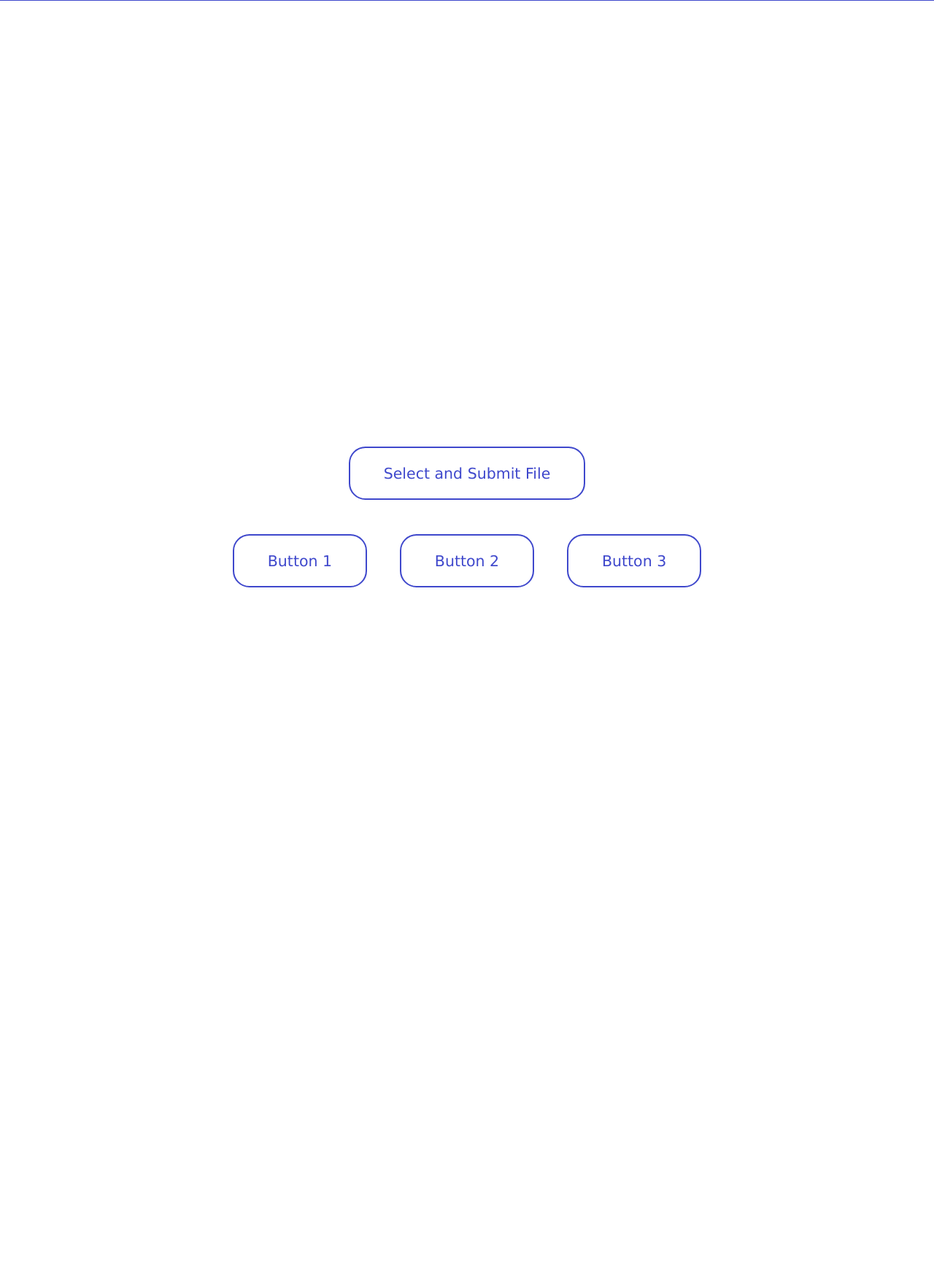
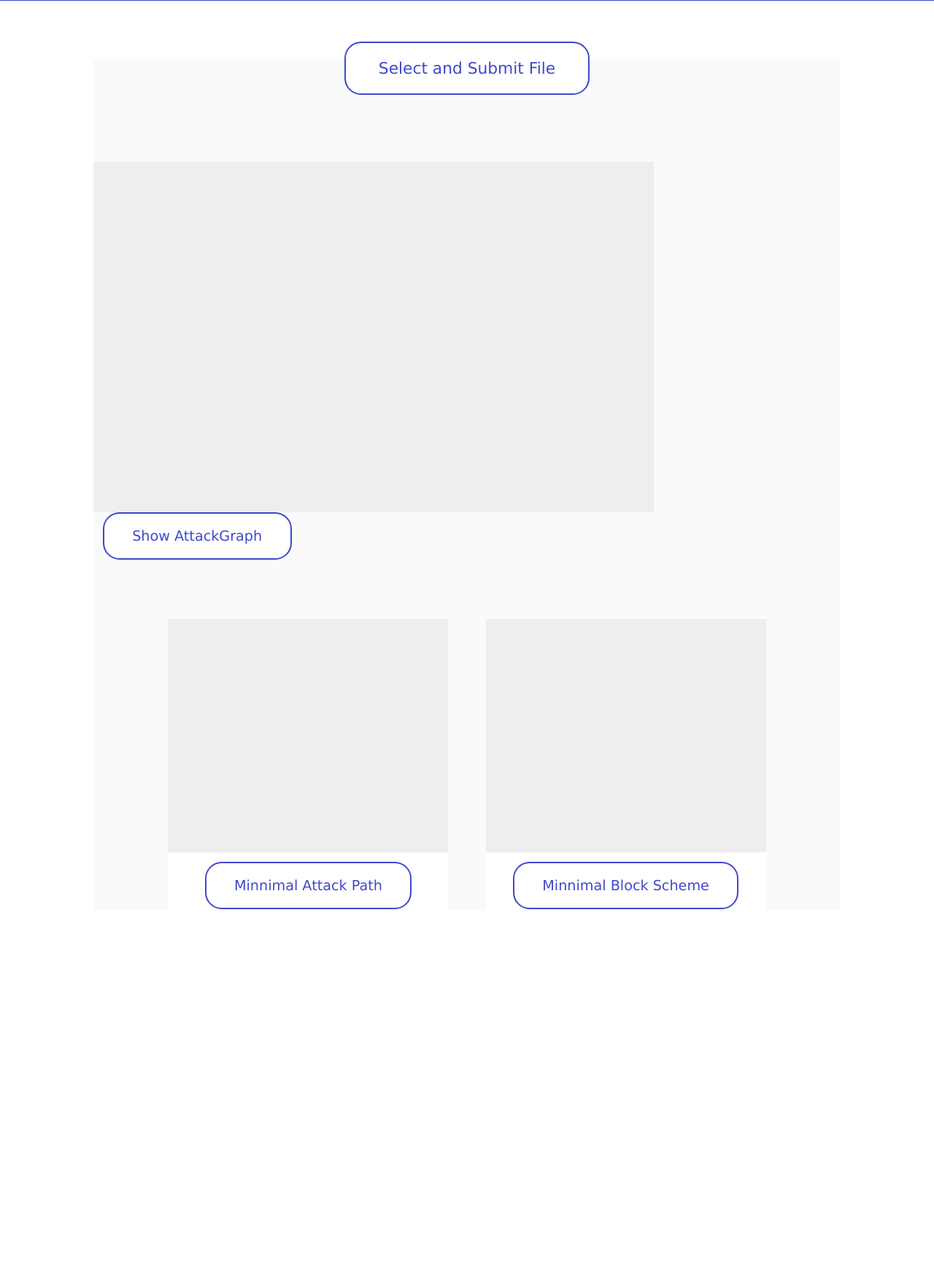
Before and after one commit to jzzcjb/GraphMapper, a Flask app: page /main in a window 1280 px wide. Shown: the part 319-2080 px from the top of the page at 73% size. After the commit the page ends 1565 px from the top, so only its background shows below. Run offline with Flask 3, Linux system fonts and the light colour scheme; some libraries are stand-ins or nearby versions.

Commit message:
modify the page as sjz suggested but still ugly

```diff
--- a/HTML/templates/fronter.html
+++ b/HTML/templates/fronter.html
@@ -7,6 +7,10 @@
         body {
             margin: 0;
             padding: 0;
+            display: flex;
+            flex-direction: column;
+            justify-content: center;
+            align-items: center;
         }
 
         .top {
@@ -41,21 +45,11 @@
             transform: translateX(0%);
         }
 
-        .body {
-            /* margin-top: 80vh; */
-            background-color: white;
-            height: 260vh;
-            display: flex;
-            justify-content: center;
-            align-items: center;
-            flex-direction: column;
-            /* position: relative; */
-        }
-
-        .buttons {
-            margin-top: 80vh;
-            background-color: white;
-            height: 60vh;
+        .bottom {
+            margin-top: 50vh;
+            background-color: rgb(250, 250, 250);
+            height: auto;
+            width: 80vw;
             display: flex;
             justify-content: center;
             align-items: center;
@@ -77,19 +71,11 @@
             font-family:Verdana, Geneva, Tahoma, sans-serif;
         }
 
-        .button-group {
-            display: flex;
-            justify-content: center;
-            align-items: center;
-            margin-top: calc(2vw + 10px);
-            cursor: pointer;
-        }
-
-        .custom-button {
-            padding: calc(1vw + 10px) calc(2vw + 20px);
-            margin: 0 calc(1vw + 10px);
+        .upload-button {
+            padding: 1.7vw 3.5vw;
             border: 2px solid rgb(63, 72, 204);
-            font-size: calc(0.9vw + 9px);
+            font-size: 1.7vw;
+            margin-top: 1vw;
             color: rgb(63, 72, 204);
             border-radius: calc(1vw + 10px);
             background-color: rgb(255, 255, 255);
@@ -98,12 +84,78 @@
             font-family: Verdana, Geneva, Tahoma, sans-serif;
         }
 
-        .image-container {
-            width: 80vw;
-            height: 80vh;
+
+
+
+
+		.pdf-block {
+            margin-top: 10vh;
+        }
+
+        .pdf-container {
+            float:left;
+            width: 60vw;
+            height: 60vh;
+            background-color: #eeeeee;
+        }
+        .pdf-iframe {
+            width: 60vw;
+            height: 60vh;
+        }
+        .pdf-button {
+            float:left;
+            padding: 1.5vw 3vw;
+            border: 2px solid rgb(63, 72, 204);
+            font-size: 1.5vw;
+            margin-left: 1vw;
+            color: rgb(63, 72, 204);
+            border-radius: calc(1vw + 10px);
+            background-color: rgb(255, 255, 255);
+            text-align: center;
+            cursor: pointer;
+            font-family: Verdana, Geneva, Tahoma, sans-serif;
+        }
+
+        .png-block {
+            float:left;
+            width:30vw;
+            margin-left: 2vw;
+            margin-right: 2vw;
+            min-height: 50vh;
+            background-color: #ffffff;
+            display: flex;
+            flex-direction: column;
+            justify-content: center;
+            align-items: center;
+        }
+
+        .png-container {
+            width: 30vw;
+            min-height: 40vh;
+            background-color: #eeeeee;
+            display: flex;
+            flex-direction: column;
+            justify-content: center;
+            align-items: center;
+        }
+        .image-frame{
+            max-height: 60vh;
+            width: auto;
             display: flex;
             justify-content: center;
             align-items: center;
+        }
+        .png-button {
+            padding: 1.5vw 3vw;
+            border: 2px solid rgb(63, 72, 204);
+            font-size: 1.5vw;
+            margin-top: 1vw;
+            color: rgb(63, 72, 204);
+            border-radius: calc(1vw + 10px);
+            background-color: rgb(255, 255, 255);
+            text-align: center;
+            cursor: pointer;
+            font-family: Verdana, Geneva, Tahoma, sans-serif;
         }
     </style>
 </head>
@@ -113,25 +165,38 @@
         <h2 id="subtitle">A Professional and Considerate Security Insurance Pricing System</h2>
 
     </div>
-    <div class="body">
-        <div class="buttons">
-            <!-- <div id="num0"></div> -->
-            <!-- <div id="num1"></div>
-            <div id="num2"></div>
-            <div>balabala</div> -->
-            <form id="upload-form" action="" method="POST" enctype="multipart/form-data">
-                <input type="file" name="file" id="file-input" class="upload-input">
-                <label for="file-input" class="custom-button" style="margin-top: 20vh;">Select and Submit File</label>
-            </form>
-            <div id="message" class="message"></div>
-            <div class="button-group">
+    <div class="bottom">
+		<form id="upload-form" action="" method="POST" enctype="multipart/form-data">
+             <input type="file" name="file" id="file-input" class="upload-input">
+             <label for="file-input" class="upload-button" style="margin-top: 10vh;">Select and Submit File</label>
+        </form>
+        <div id="message" class="message"></div>
+        <div class="pdf-block">
+            <div id = "pdf-container" class="pdf-container"></div>
+            <button id="button1" class="pdf-button">Show AttackGraph</button>
+        </div>
+        <div style="margin-top: 10vh;">
+            <div class="png-block">
+                <div id = "png-container" class="png-container">
+                    <div id="image1-container" class="image-container"></div>
+                </div>
+                <button id="button2" class="png-button">Minnimal Attack Path</button>
+            </div>
+            <div class="png-block">
+                <div id = "png-container" class="png-container">
+                    <div id="image2-container" class="image-container"></div>
+                </div>
+                <button id="button3" class="png-button">Minnimal Block Scheme</button>
+            </div>
+        </div>
+            <!-- <div class="button-group">
                 <button id="button1" class="custom-button">Button 1</button>
                 <button id="button2" class="custom-button">Button 2</button>
                 <button id="button3" class="custom-button">Button 3</button>
-            </div>
-        </div>
-        <div id="image-container" class="image-container"></div> <!-- Add this line -->
+            </div> -->
+        <!-- <div id="image-container" class="image-container"></div> -->
     </div>
+
 
 
     <script src="https://mozilla.github.io/pdf.js/build/pdf.js"></script>
@@ -139,7 +204,7 @@
 
         function displayPDF(filename) {
             document.getElementById('message').textContent = filename;
-            var container = document.getElementById('image-container');
+            var container = document.getElementById('pdf-container');
             container.innerHTML = ''; // Clear previous content
 
             var xhr = new XMLHttpRequest();
@@ -163,8 +228,8 @@
             xhr.responseType = 'arraybuffer';
             xhr.send('filename=' + encodeURIComponent(filename));
         }
-        function displayPNG(imageFilename) {
-            var container = document.getElementById('image-container');
+        function displayPNG(imageContainer, imageFilename) {
+            var container = document.getElementById(imageContainer);
             container.innerHTML = ''; // Clear previous content
 
             var xhr = new XMLHttpRequest();
@@ -174,7 +239,7 @@
                 if (xhr.readyState === 4 && xhr.status === 200) {
                     var img = document.createElement('img');
                     img.src = URL.createObjectURL(xhr.response);
-                    img.className = 'image'; // You may apply any CSS class you need for the image
+                    img.className = 'image-frame'; // You may apply any CSS class you need for the image
                     container.appendChild(img);
                 }
             };
@@ -193,11 +258,11 @@
         });
         button2.addEventListener('click', function() {
             document.getElementById('message').textContent = 'click';
-            displayPNG('graph1.dot');
+            displayPNG('image1-container','graph1.dot');
         });
         button3.addEventListener('click', function() {
             document.getElementById('message').textContent = 'click';
-            displayPNG('graph2.dot');
+            displayPNG('image2-container','graph2.dot');
         });
 
         // button2.addEventListener('click', function() {
```
Also changed, not shown: HTML/src/infig.png (added), HTML/upload/graph.png.
